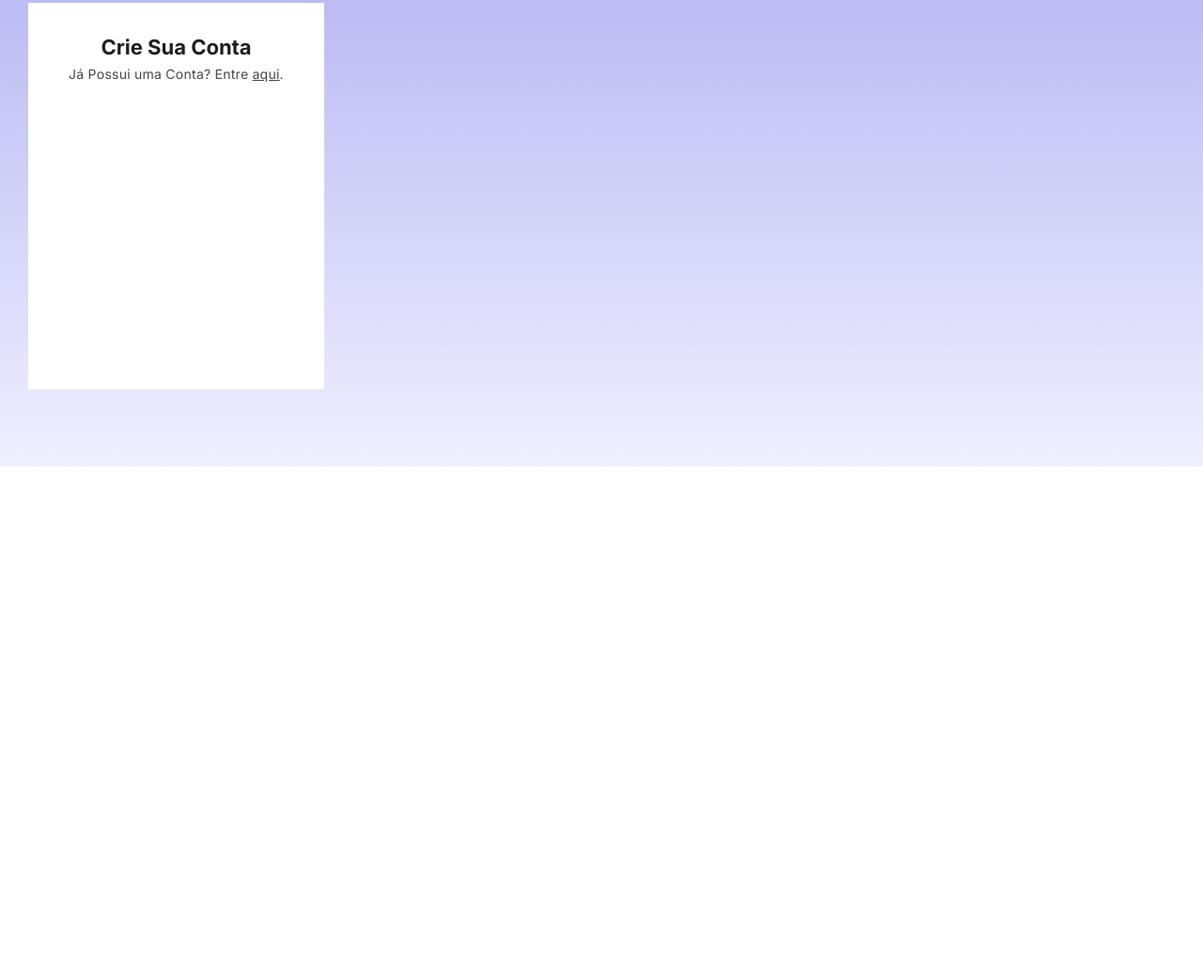
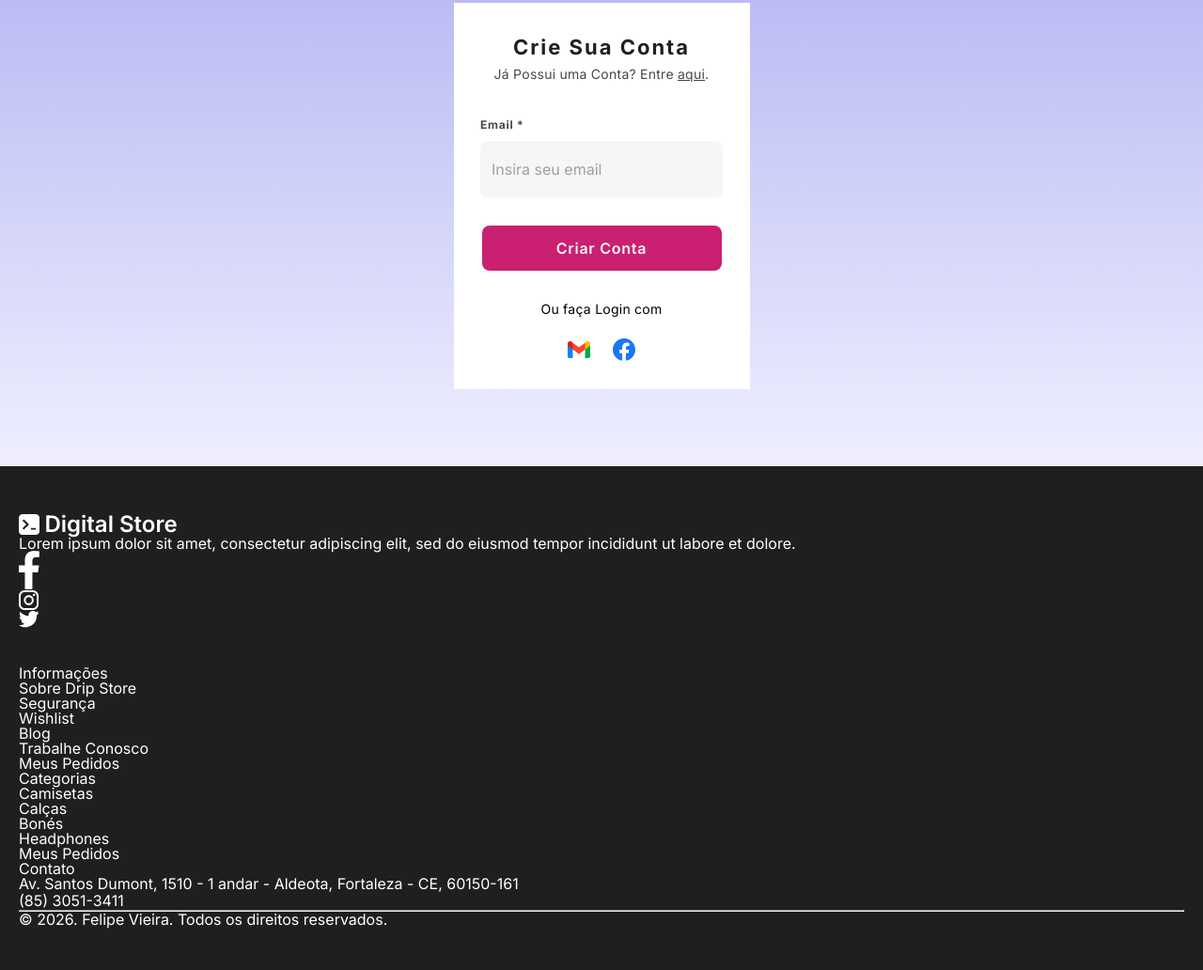
Before and after one commit to felipevieirdev/digital-store, a plain HTML site: page index.html in a window 1280 px wide. Shown: the part 124-1156 px from the top of the page at 94% size. Before the commit the page ends 800 px from the top, so only its background shows below. Drawn offline with Linux system fonts and the light colour scheme.

Commit message:
feat: add footer and styling init

```diff
--- a/index.html
+++ b/index.html
@@ -16,9 +16,110 @@
     </header>
     <main>
         <form>
-           <h1>Crie Sua Conta</h1>
-           <p>Já Possui uma Conta? Entre <a href="#">aqui</a>.</p>
+            <div class="title-box">
+            <h1>Crie Sua Conta</h1>
+            <p>Já Possui uma Conta? Entre <a href="#">aqui</a>.</p>
+            </div>
+           <div class="input-box">
+             <label>Email *</label>
+             <input type="email" placeholder="Insira seu email" />
+           </div>
+           <button>Criar Conta</button>
+           <div class="else-box">
+            <small>Ou faça Login com</small>
+             <div class="icon-box">
+                <img src="./gmail.svg" alt="" />
+                <img src="./facebook.svg" alt="" />
+            </div>
+           </div>
         </form>
     </main>
+    <footer>
+      <div class="top-footer">
+        <div class="social">
+          <a href="#">
+            <img src="./logo-white.svg" alt="digital store logo" />
+            <span>Digital Store</span>
+          </a>
+          <p>Lorem ipsum dolor sit amet, consectetur adipiscing elit, sed do eiusmod tempor incididunt ut labore et dolore.</p>
+          <ul>
+            <li>
+              <a href="#">
+                <img src="./facebook-white.svg" alt="" />
+              </a>
+            </li>
+            <li>
+              <a href="#">
+                <img src="./instagram-white.svg" alt="" />
+              </a>
+            </li>
+            <li>
+              <a href="#">
+                <img src="./twitter-white.svg" alt="" />
+              </a>
+            </li>
+          </ul>
+          </div>
+          </a>
+        </div>
+        <div class="more">
+          <div class="information">
+            <h2>Informações</h2>
+            <ul>
+              <li>
+                <a href="#">Sobre Drip Store</a>
+              </li>
+              <li>
+                <a href="#">Segurança</a>
+              </li>
+              <li>
+                <a href="#">Wishlist</a>
+              </li>
+              <li>
+                <a href="#">Blog</a>
+              </li>
+              <li>
+                <a href="#">Trabalhe Conosco</a>
+              </li>
+              <li>
+                <a href="#">Meus Pedidos</a>
+              </li>
+            </ul>
+          </div>
+          <div class="category">
+            <h2>Categorias</h2>
+            <ul>
+              <li>
+                <a href="#">Camisetas</a>
+              </li>
+              <li>
+                <a href="#">Calças</a>
+              </li>
+              <li>
+                <a href="#"></a>
+              </li>
+              <li>
+                <a href="#">Bonés</a>
+              </li>
+              <li>
+                <a href="#">Headphones</a>
+              </li>
+              <li>
+                <a href="#">Meus Pedidos</a>
+              </li>
+            </ul>
+          </div>
+        </div>
+        <div class="address"></div>
+          <h2>Contato</h2>
+          <address>Av. Santos Dumont, 1510 - 1 andar - Aldeota, Fortaleza - CE, 60150-161</address>
+          <span>(85) 3051-3411</span>
+        </div>
+      </div>
+      <div class="bottom-footer">
+        <hr>
+        <small>&copy; 2026. Felipe Vieira. Todos os direitos reservados.</small>
+      </div>
+    </footer>
   </body>
 </html>
--- a/style.css
+++ b/style.css
@@ -16,7 +16,8 @@
     --black-light-color: #474747;
 }
 
-html, body {
+html,
+body {
     height: 100%;
 }
 
@@ -40,21 +41,28 @@ header {
 
 main {
     background: linear-gradient(#B5B6F2, #EFEFFF);
-    padding: 3.9375rem 1.875rem 5.125rem;
+    padding: 3.9375rem 0 5.125rem;
 
     form {
         width: 19.6875rem;
         height: 25.6875rem;
         background-color: #fff;
         padding: 1.875rem;
+        margin: 0 auto;
+        display: flex;
+        flex-direction: column;
+        gap: 1.875rem;
+        align-items: center;
+
 
         h1 {
             font-size: 1.375rem;
             line-height: 2.125rem;
-            letter-spacing .125rem;
+            letter-spacing: .125rem;
             text-align: center;
             color: var(--black-color);
         }
+
         p {
             font-size: .875rem;
             line-height: 1.5rem;
@@ -67,5 +75,108 @@ main {
                 color: var(--black-light-color);
             }
         }
+
+        .input-box {
+            display: flex;
+            flex-direction: column;
+            gap: .3125rem;
+
+            label {
+                font-weight: 700;
+                font-size: .75rem;
+                line-height: 1.5rem;
+                letter-spacing: .0469rem;
+                color: var(--black-light-color);
+            }
+
+            input {
+                height: 3.75rem;
+                border-radius: .5rem;
+                border: none;
+                outline-color: var(--main-color);
+                background-color: #4747470c;
+                padding: .75rem;
+                font-size: 1rem;
+
+                &::placeholder {
+                    color: #66666698;
                 }
             }
+        }
+
+        button {
+            height: 3rem;
+            width: 100%;
+            border: none;
+            background-color: var(--main-color);
+            border-radius: .5rem;
+            color: #F5F5F5;
+            font-weight: 600;
+            font-size: 1rem;
+            letter-spacing: .0469rem;
+            cursor: pointer;
+            transition: .15s;
+
+            &:active {
+                background-color: #991956;
+            }
+        }
+
+        .else-box {
+            height: 4.125rem;
+            display: flex;
+            flex-direction: column;
+            align-items: center;
+            justify-content: space-between;
+
+            small {
+                font-size: .875rem;
+                line-height: 1.375rem;
+                letter-spacing: .0156rem;
+            }
+
+
+            .icon-box {
+                display: flex;
+                gap: 1.5rem;
+            }
+
+        }
+    }
+}
+
+footer {
+    background-color: var(--black-color);
+    padding: 3.125rem 1.25rem 2.875rem;
+
+    * {
+        color: #FFF;
+        font-size: 1rem;
+        font-weight: 400;
+        font-style: normal;
+        line-height: 1;
+    }
+
+    .top-footer {
+        display: flex;
+        flex-direction: column;
+        gap: 2.5rem;
+        margin-bottom: 2.5rem;
+
+        .social {
+            a {
+                display: flex;
+                gap: .3362rem;
+
+                img {
+                    width: 1.375rem;
+                }
+
+                span {
+                    font-size: 1.5rem;
+                    font-weight: 600;
+                }
+            }
+        }
+    }
+}
```
Also changed, not shown: facebook-white.svg (added), facebook.svg (added), gmail.svg (added), instagram-white.svg (added), logo-white.svg (added), twitter-white.svg (added). Lines whose indentation alone changed are shown as unchanged.
